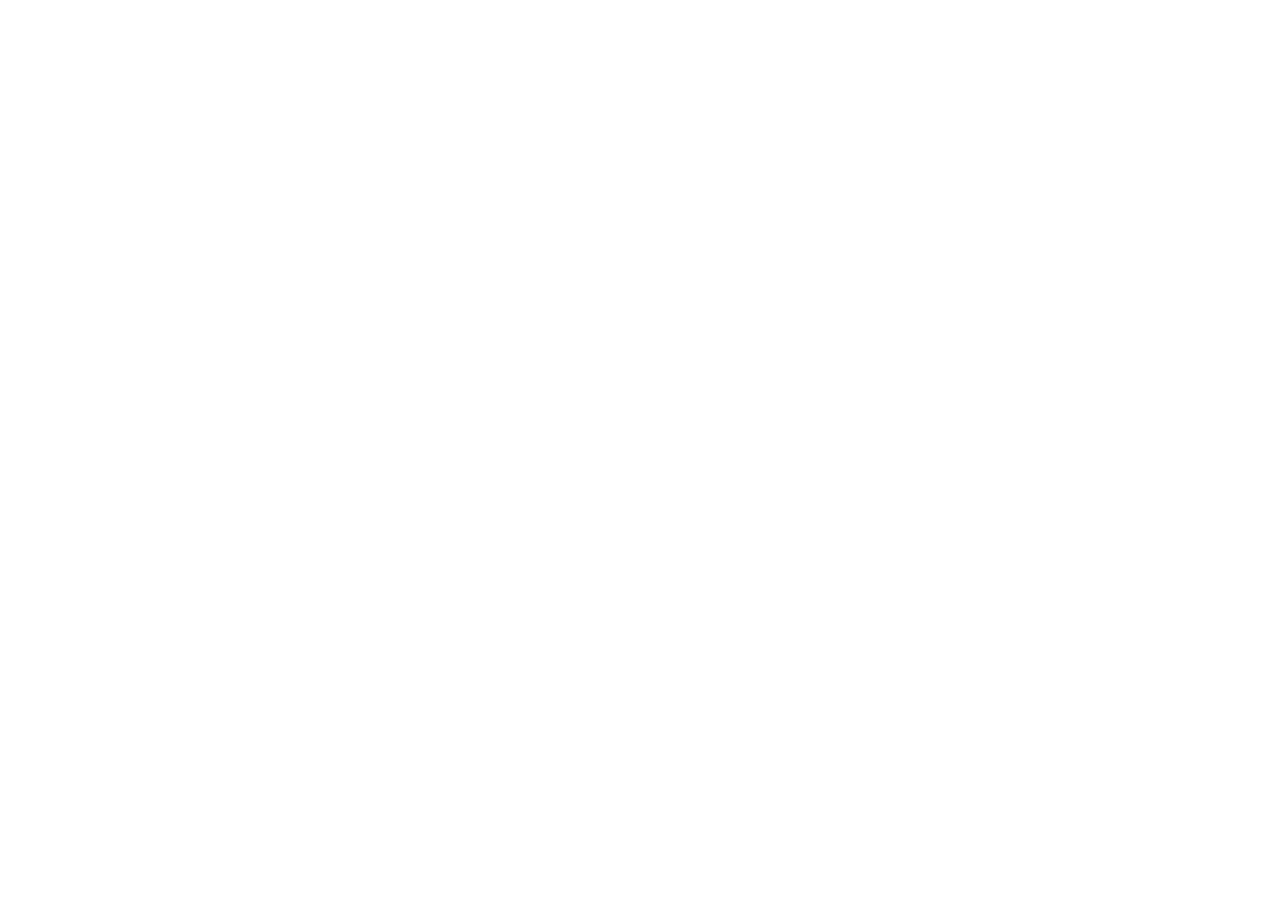
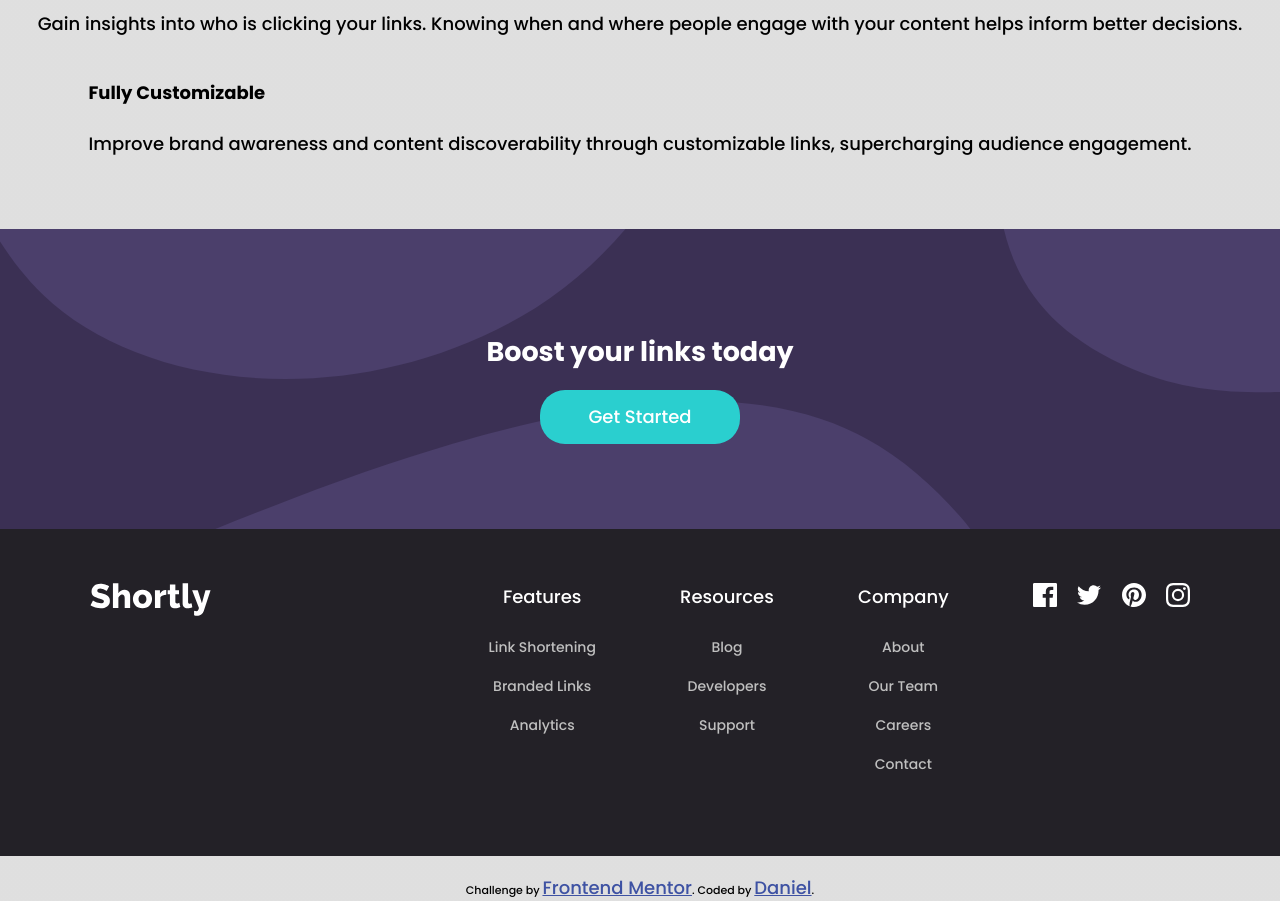
Before and after one commit to daniel88li/URL-shortener, a React (Create React App) app: page / in a window 1280 px wide. Shown: the part 1340-2241 px from the top of the page. Before the commit the page ends 962 px from the top, so only its background shows below. Built offline with nearby package versions, Linux system fonts and the light colour scheme.

Commit message:
Added footer text and styles

```diff
--- a/public/index.html
+++ b/public/index.html
@@ -9,55 +9,7 @@
   <title>Frontend Mentor | Shortly URL shortening API Challenge</title>
 </head>
 <body>
-    <div id="root"></div>
-
-
-  <!--
-
-
-
-  Advanced Statistics
-
-  Track how your links are performing across the web with our
-  advanced statistics dashboard.
-
-  Brand Recognition
-
-  Boost your brand recognition with each click. Generic links don’t
-  mean a thing. Branded links help instil confidence in your content.
-
-  Detailed Records
-
-  Gain insights into who is clicking your links. Knowing when and where
-  people engage with your content helps inform better decisions.
-
-  Fully Customizable
-
-  Improve brand awareness and content discoverability through customizable
-  links, supercharging audience engagement.
-
-  Boost your links today
-
-  Get Started
-
-  Features
-
-  Link Shortening
-  Branded Links
-  Analytics
-
-  Resources
-
-  Blog
-  Developers
-  Support
-
-  Company
-
-  About
-  Our Team
-  Careers
-  Contact -->
+  <div id="root"></div>
 
   <div class="attribution">
     Challenge by <a href="https://www.frontendmentor.io?ref=challenge" target="_blank">Frontend Mentor</a>.
--- a/src/App.css
+++ b/src/App.css
@@ -19,10 +19,11 @@
 
 body {
   background: linear-gradient(white 50%, hsla(var(--neutral-gray), 0.5) 50%);
+  margin: 0;
 }
 
 .container {
-  margin: 1rem;
+  margin: 1rem 0;
   display: flex;
   flex-flow: column;
   justify-content: center;
--- a/src/components/Content.css
+++ b/src/components/Content.css
@@ -13,6 +13,7 @@
 .top-box {
   display: flex;
   flex-flow: column;
+  margin: 1rem;
   margin-bottom: 2rem;
 }
 
@@ -41,9 +42,32 @@
 }
 
 .info-box > p {
-  color: var(--neutral-grayish-violet);
+  color: hsl(var(--neutral-grayish-violet));
   text-align: center;
   margin: 0.5rem 0;
+}
+
+.boost-box {
+  background: url(../../images/bg-boost-mobile.svg)
+    hsl(var(--primary-dark-violet)) no-repeat;
+  background-size: cover;
+  display: flex;
+  flex-flow: column nowrap;
+  justify-content: center;
+  align-items: center;
+  width: 100%;
+  height: 300px;
+  margin-top: 3rem;
+}
+
+.boost-box h4 {
+  color: white;
+  font-size: 1.5rem;
+  margin: 1rem 0;
+}
+
+.stat-box {
+  margin: 3rem 0;
 }
 
 @media (min-width: 800px) {
@@ -57,7 +81,7 @@
     flex-flow: row nowrap;
     justify-content: space-between;
     align-items: center;
-    width: 100%;
+    /* width: 100%; */
   }
 
   .info-box {
@@ -80,6 +104,12 @@
   .info-box > button {
     margin-top: 1rem;
   }
+
+  .boost-box {
+    background: url(../../images/bg-boost-desktop.svg)
+      hsl(var(--primary-dark-violet)) no-repeat;
+    background-size: cover;
+  }
 }
 
 @media (min-width: 1100px) {
--- a/src/components/Content.js
+++ b/src/components/Content.js
@@ -1,10 +1,9 @@
 import React from "react";
 import { ReactComponent as InfoImage } from "../../images/illustration-working.svg";
 import "./Content.css";
-// import SvgShortenMobile from "./SvgShortenMobile";
-// import { ReactComponent as BoostImageMobile } from "../../images/bg-boost-mobile.svg";
 import Button from "./Button";
 import Shortener from "./Shortener";
+import Footer from "./Footer";
 
 function Content() {
   return (
@@ -38,14 +37,49 @@
 
       <Shortener />
 
+      <div className="stat-box">
+        <h4>Advanced Statistics</h4>
+        <p>
+          Track how your links are performing across the web with our advanced
+          statistics dashboard.
+        </p>
+      </div>
+
       <div>
-        {/* <SvgShortenMobile
-          height="200"
-          viewBox="0 0 130 200"
-          className="shorten-svg"
-        /> */}
-        {/* <BoostImageMobile className="boost-svg" height="300" /> */}
+        <h4>Brand Recognition</h4>
+        <p>
+          Boost your brand recognition with each click. Generic links don’t mean
+          a thing. Branded links help instil confidence in your content.
+        </p>
       </div>
+
+      <div>
+        <h4>Detailed Records</h4>
+        <p>
+          Gain insights into who is clicking your links. Knowing when and where
+          people engage with your content helps inform better decisions.
+        </p>
+      </div>
+
+      <div>
+        <h4>Fully Customizable</h4>
+        <p>
+          Improve brand awareness and content discoverability through
+          customizable links, supercharging audience engagement.
+        </p>
+      </div>
+
+      <div className="boost-box">
+        <h4>Boost your links today</h4>
+        <Button
+          btnStyle="btn--round"
+          btnSize="btn--medium"
+          btnColour="cyan"
+          text="Get Started"
+        />
+      </div>
+
+      <Footer />
     </>
   );
 }
--- /dev/null
+++ b/src/components/Footer.css
@@ -0,0 +1,79 @@
+.footer {
+  display: flex;
+  flex-flow: column nowrap;
+  justify-self: center;
+  align-items: center;
+  width: 100%;
+  background-color: hsl(var(--neutral-very-dark-violet));
+  padding: 3rem;
+  padding-bottom: 0;
+}
+
+.footer-links h5 {
+  color: white;
+  margin: 1rem 0;
+  font-weight: 500;
+}
+
+.footer-links p {
+  color: hsl(var(--neutral-gray));
+  font-size: 14px;
+  margin: 0.5rem 0;
+}
+
+.footer-links > div {
+  display: flex;
+  flex-flow: column nowrap;
+  justify-content: center;
+  align-items: center;
+  margin: 1rem 0;
+  padding: 0;
+}
+
+.icon-footer {
+  display: flex;
+  flex-flow: row nowrap;
+  width: 50%;
+  justify-content: space-between;
+  align-items: center;
+  margin: 1rem 0;
+}
+
+@media (min-width: 800px) {
+  .footer {
+    flex-flow: row nowrap;
+    justify-content: space-between;
+    align-items: flex-start;
+  }
+
+  .nav-logo {
+    flex: 2;
+  }
+
+  .footer-links {
+    display: flex;
+    justify-content: space-evenly;
+    align-items: flex-start;
+    flex: 4;
+    margin: 0;
+  }
+
+  .icon-footer {
+    flex: 1;
+    margin: 0;
+  }
+
+  .footer-links > div {
+    margin-top: 0;
+  }
+
+  .footer-links h5 {
+    margin-top: 0;
+  }
+}
+
+@media (min-width: 1100px) {
+  .footer {
+    padding: 3rem 5rem;
+  }
+}
--- /dev/null
+++ b/src/components/Footer.js
@@ -0,0 +1,50 @@
+import React from "react";
+import { ReactComponent as LogoIcon } from "../../images/logo.svg";
+import "./Footer.css";
+import { ReactComponent as FbIcon } from "../../images/icon-facebook.svg";
+import { ReactComponent as TwIcon } from "../../images/icon-twitter.svg";
+import { ReactComponent as PinIcon } from "../../images/icon-pinterest.svg";
+import { ReactComponent as InstaIcon } from "../../images/icon-instagram.svg";
+
+function Footer() {
+  return (
+    <div className="footer">
+      <a href="./" className="nav-logo">
+        <LogoIcon fill="white" />
+      </a>
+
+      <div className="footer-links">
+        <div>
+          <h5>Features</h5>
+          <p>Link Shortening</p>
+          <p>Branded Links</p>
+          <p>Analytics</p>
+        </div>
+
+        <div>
+          <h5>Resources</h5>
+          <p>Blog</p>
+          <p>Developers</p>
+          <p>Support</p>
+        </div>
+
+        <div>
+          <h5>Company</h5>
+          <p>About</p>
+          <p>Our Team</p>
+          <p>Careers</p>
+          <p>Contact</p>
+        </div>
+      </div>
+
+      <div className="icon-footer">
+        <FbIcon />
+        <TwIcon />
+        <PinIcon />
+        <InstaIcon />
+      </div>
+    </div>
+  );
+}
+
+export default Footer;
--- a/src/components/LinkCard.css
+++ b/src/components/LinkCard.css
@@ -38,7 +38,7 @@
 @media (min-width: 800px) {
   .link-card {
     flex-flow: row nowrap;
-    margin: 0.5rem 0;
+    margin: 0.5rem 1rem;
     padding: 0 1.5rem;
     height: 3.5rem;
   }
--- a/src/components/Nav.css
+++ b/src/components/Nav.css
@@ -2,19 +2,11 @@
   display: flex;
   justify-content: space-between;
   align-self: stretch;
-  margin: 1rem 0;
+  margin: 1rem;
 }
 
 .menu-nav {
   width: 100%;
-  /* border: 1px solid black;
-  background-color: hsl(var(--primary-dark-violet));
-  border-radius: 10px;
-  justify-self: center;
-  position: absolute;
-  top: 5rem;
-  margin: 0.5rem 0;
-  animation: fadein 0.3s ease-out; */
 }
 
 .menu-nav-mobile {
@@ -86,7 +78,7 @@
   display: none;
 }
 
-.nav-logo {
+.nav-bar .nav-logo {
   /* margin: 0; */
   margin-right: 2rem;
 }
--- a/src/components/Nav.js
+++ b/src/components/Nav.js
@@ -24,8 +24,8 @@
         {/* <Link to="/" className="nav-logo">
           <LogoIcon />
         </Link> */}
-        <a href="/" className="nav-logo">
-          <LogoIcon />
+        <a href="./" className="nav-logo">
+          <LogoIcon fill="#34313D" />
         </a>
 
         {isSmallScreen && (
--- a/src/components/Shortener.css
+++ b/src/components/Shortener.css
@@ -1,15 +1,15 @@
 .shorten-form {
   background: url(../../images/bg-shorten-mobile.svg)
     hsl(var(--primary-dark-violet)) no-repeat;
-  /* background-size: 400px 250px; */
   background-size: cover;
-  width: 100%;
+  width: calc(100% - 2rem);
   height: 200px;
   display: flex;
   flex-flow: column;
   justify-content: center;
   align-items: center;
   border-radius: 10px;
+  margin: 1rem;
 }
 
 .shorten-form input {
```
Also changed, not shown: images/logo.svg.
